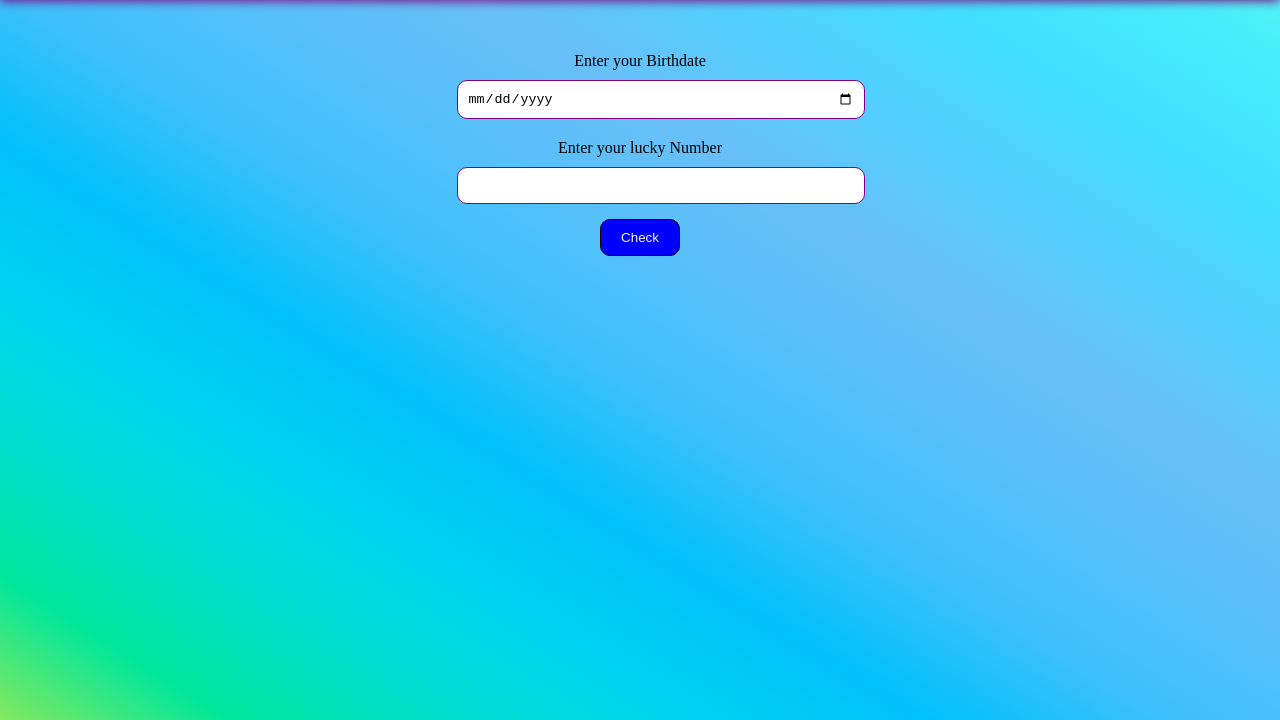
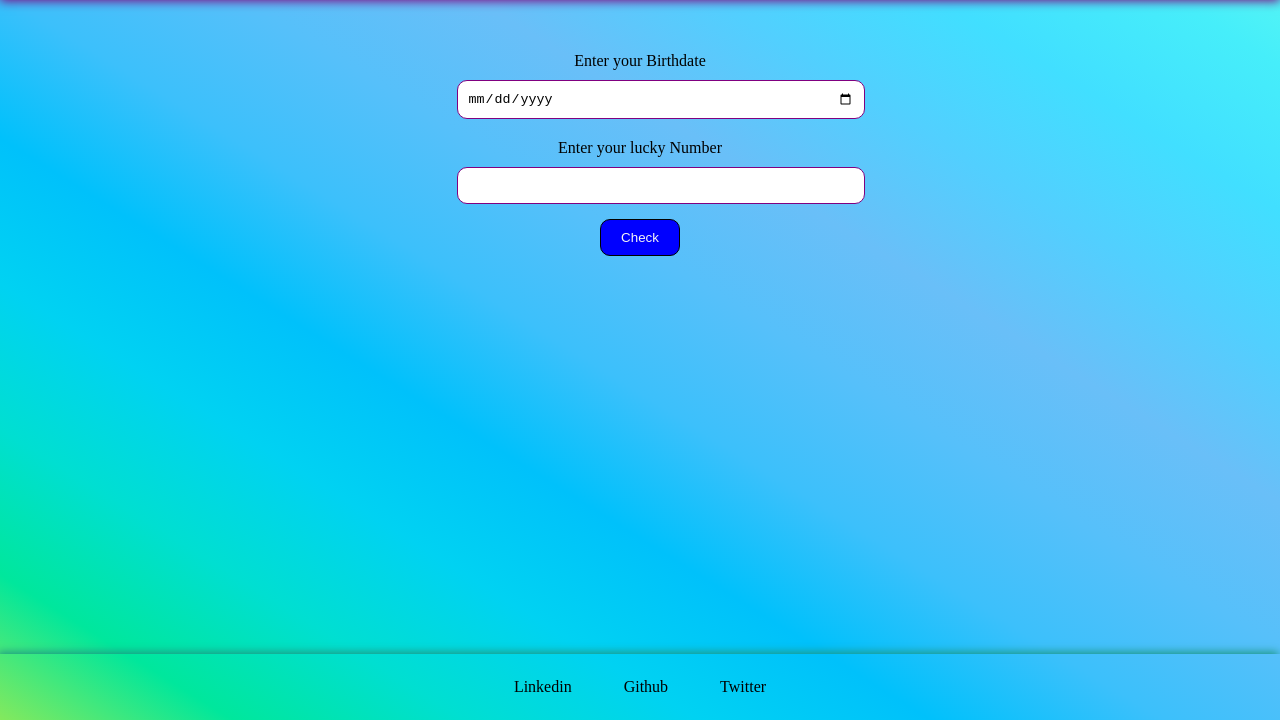
Before and after one commit to iravikumar0403/mark11-luckyBirthday, a plain HTML site: page index.html in a window 1280 px wide. Shown: the part 80-800 px from the top of the page. Drawn offline with Linux system fonts and the light colour scheme.

Commit message:
add : footer

```diff
--- a/index.html
+++ b/index.html
@@ -25,6 +25,14 @@
             <p class="" id="output"></p>
         </div>
       </div>
+      <footer class="footer">
+        <ul class="footer-pills">
+            <li class="list-item-inline"><a href="https://www.linkedin.com/in/ravikumar0403/" class="link">Linkedin</a>
+            </li>
+            <li class="list-item-inline"><a href="https://github.com/ravikumar0403" class="link">Github</a></li>
+            <li class="list-item-inline"><a href="https://twitter.com/ravikumar0403" class="link">Twitter</a></li>
+        </ul>
+    </footer>
       <script src="script.js"></script>
 </body>
 </html>
--- a/style.css
+++ b/style.css
@@ -54,3 +54,39 @@ input{
 #output{
     margin: 20px;
 }
+
+
+.footer {
+    background-color: var(--primary-color);
+    padding: 1.5rem 0rem;
+    text-align: center;
+    position: fixed;
+    bottom: 0;
+    width: 100%;
+    box-shadow: -2px -2px 8px #1d9783;
+}
+
+.footer-heading {
+    margin-bottom: 1rem;
+    font-weight: bold;
+    font-size: large;
+}
+
+.footer-pills {
+    padding-left: 0rem;
+    margin: auto;
+}
+
+.footer .link {
+    color: black;
+}
+
+.list-item-inline {
+    display: inline;
+    padding: 0rem 1rem;
+}
+
+.link {
+    text-decoration: none;
+    padding: 0.5rem 0.5rem;
+}
```
